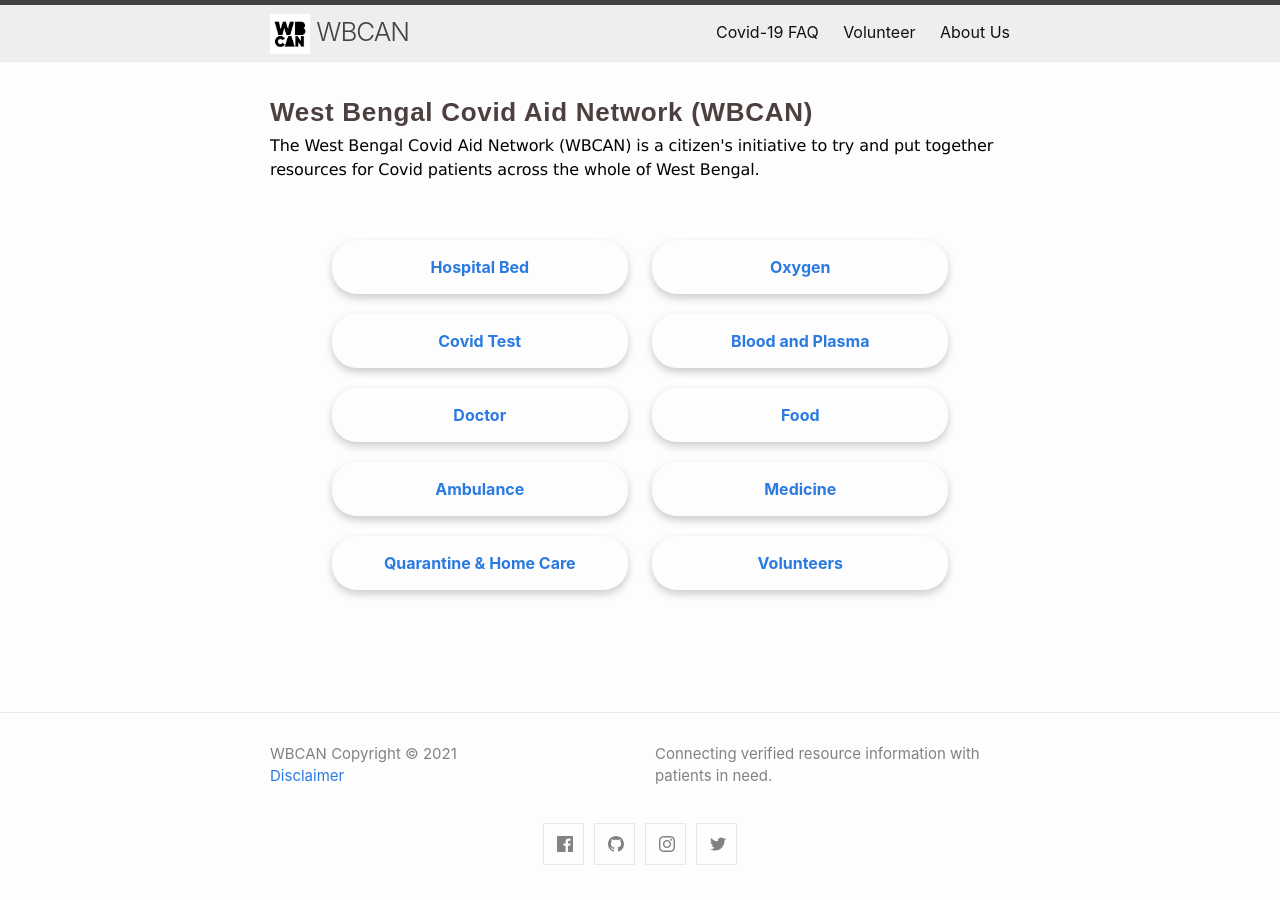
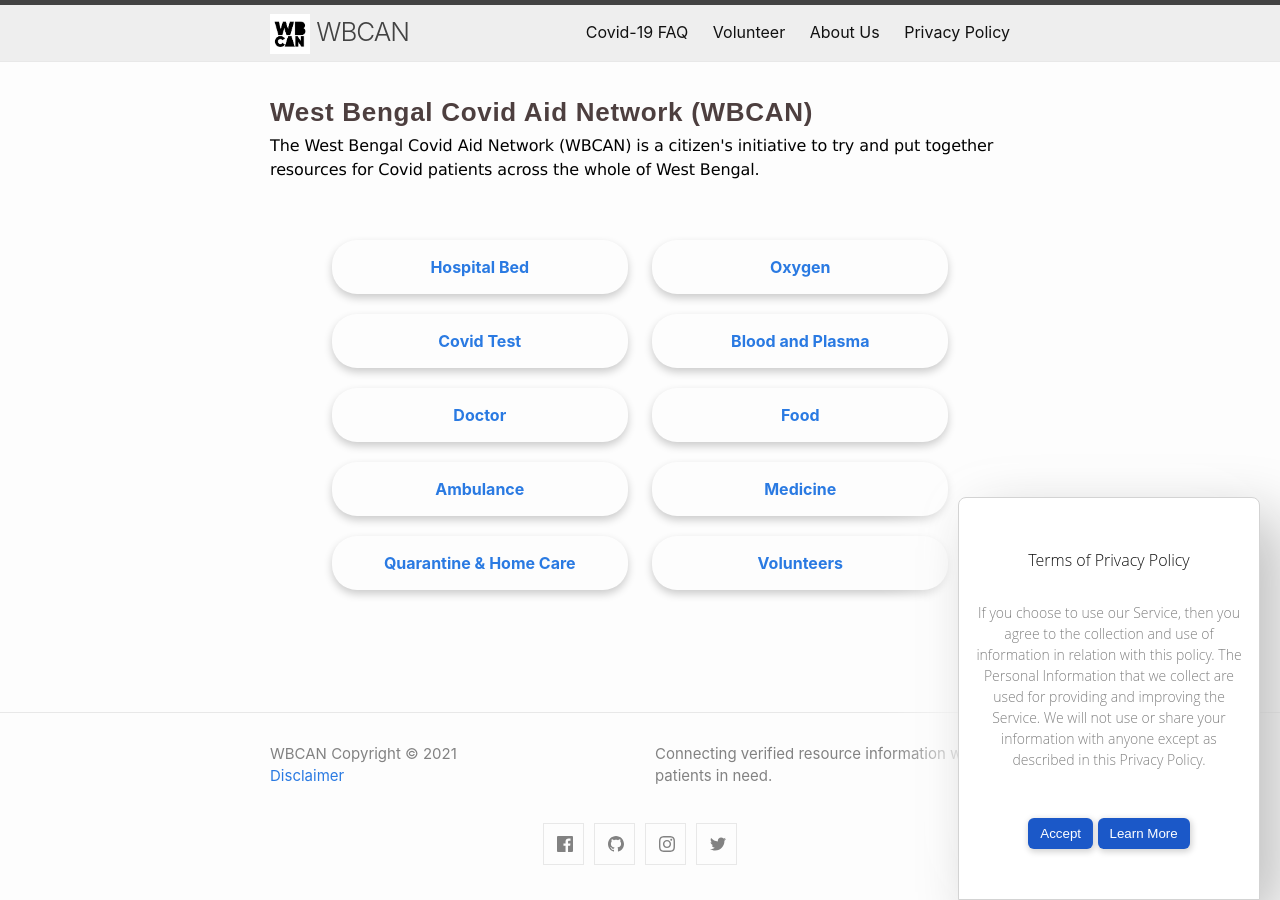
Before and after one commit to debjyoti0891/wecan-covidhelp, a Jekyll site: the page built from index.markdown, in a window 1280 px wide. Built offline with Jekyll 4.4.1, drawn with Linux system fonts in a browser that asks for light colours.

Commit message:
feat: added privcy policy pages

```diff
--- a/_config.yml
+++ b/_config.yml
@@ -18,12 +18,12 @@
 # You can create any custom variable you would like, and they will be accessible
 # in the templates via {{ site.myvariable }}.
 
-title:  WBCAN
+title: WBCAN
 author:
   disclaimer: /about/#disclaimer_id
   email:
   name: WBCAN Copyright © 2021
-tagline:  West Bengal Covid Aid Network (WBCAN)
+tagline: West Bengal Covid Aid Network (WBCAN)
 description: >-
   Connecting verified resource information with patients in need.
 
@@ -31,11 +31,10 @@ baseurl: "/" # the subpath of your site, e.g. /blog
 url: "http://www.wbcan.org" # the base hostname & protocol for your site, e.g. http://example.com
 minima:
   social_links:
-    github:  "debjyoti0891/wecan-covidhelp"
+    github: "debjyoti0891/wecan-covidhelp"
     facebook: "groups/338484847687812/"
     instagram: "wbcan_covidresources"
     twitter: "WBCAN2"
-
 
 # Build settings
 theme: minima
@@ -48,18 +47,17 @@ disqus:
   shortname: bdebjyoti
 
 header_pages:
-
   - resources.markdown
   - faq.markdown
   - contribute.markdown
   - about.markdown
+  - privacy.markdown
 
   # - oxygen.markdown
   # - beds.markdown
   # - blood.markdown
   # - food.markdown
 scholar:
-
   last_name: Bhattacharjee
   first_name: Debjyoti
 
@@ -72,7 +70,6 @@ scholar:
   source: /_bibliography/
   bibliography: papers.bib
   bibliography_template: bibtemplate
-
 
   replace_strings: true
   join_strings: true
@@ -92,9 +89,8 @@ social:
 
 logo: /wecan-covidhelp/assets/wbcan-logo.png
 webmaster_verifications:
- google: shmIemKrYpRAIcUmw2hZzRij1uySn9s55BGBbLBsOto
- bing: F0966E9DC4FDEE6F087ADCDD6E5F6743
-
+  google: shmIemKrYpRAIcUmw2hZzRij1uySn9s55BGBbLBsOto
+  bing: F0966E9DC4FDEE6F087ADCDD6E5F6743
 # Exclude from processing.
 # The following items will not be processed, by default.
 # Any item listed under the `exclude:` key here will be automatically added to
--- a/_sass/minima/custom-styles.scss
+++ b/_sass/minima/custom-styles.scss
@@ -1,2 +1,71 @@
 // Placeholder to allow defining custom styles that override everything else.
 // (Use `_sass/minima/custom-variables.scss` to override variable defaults)
+.privacy-card {
+  position: fixed;
+  bottom: 0;
+  right: 20px;
+  border-radius: 8px 8px 0 0;
+  border: 0.5px solid lightgray;
+  box-shadow: 20px 20px 60px #bebebe, -20px -20px 60px #ffffff;
+  background-color: white;
+  max-width: 300px;
+}
+
+.privacy-card div {
+  padding: 20px 10px;
+  text-align: center;
+}
+
+.privacy-card div h4 {
+  font-weight: 300;
+  font-family: "Open Sans", sans-serif;
+}
+
+.privacy-card div p {
+  font-weight: 100;
+  font-family: "Open Sans", sans-serif;
+  font-size: 14px;
+  color: gray;
+  line-height: 21px;
+}
+
+.privary-card-btn {
+  padding: 8px 12px;
+  border-radius: 6px;
+  box-shadow: 1px 2px 6px 1px lightgray;
+  background-color: rgb(27, 88, 200);
+  color: white;
+  border: 0;
+  cursor: pointer;
+}
+
+.privary-card-btn:hover {
+  box-shadow: 1px 2px 10px 1px gray;
+}
+
+.privacy-main {
+  display: flex;
+  flex-direction: column;
+  justify-content: center;
+  align-items: flex-start;
+  font-family: "Open Sans", sans-serif;
+}
+
+.privacy-main > .privacy-info {
+  margin: 10px 0;
+}
+
+.privacy-info h1 {
+  font-weight: 300;
+  transition: all 300ms ease-out;
+}
+
+.privacy-info h1:hover {
+  text-shadow: 2px 5px 10px gray;
+}
+
+.privacy-info p {
+  font-size: 14px;
+  font-weight: 200;
+  color: rgb(75, 73, 73);
+}
--- a/index.markdown
+++ b/index.markdown
@@ -58,23 +58,56 @@ Debjyoti Bhattacharjee is a Research and Development engineer at Compute System
 </a>
 
 <a href="{{ "/Medicine/" | relative_url}}" >
-    <div class="card">
-        <h4><b>Medicine</b></h4>
-    </div>
+
+<div class="card">
+<h4><b>Medicine</b></h4>
+</div>
 </a>
 
 <a href="{{ "/Quarantine/" | relative_url}}" >
-    <div class="card">
-        <h4><b>Quarantine & Home Care</b></h4>
-    </div>
+
+<div class="card">
+<h4><b>Quarantine & Home Care</b></h4>
+</div>
 </a>
 
 <a href="{{ "/volunteer/" | relative_url}}" >
-    <div class="card">
-        <h4><b>Volunteers</b></h4>
-    </div>
+
+<div class="card">
+<h4><b>Volunteers</b></h4>
+</div>
 </a>
 
+</div>
+<!-- <div class="privacy-card">
+    <div>
+        <h4>Terms of Privacy Policy</h4>
+        <p>If you choose to use our Service, then you agree to the collection and use of information in relation with this policy. The Personal Information that we collect are used for providing and improving the Service. We will not use or share your information with anyone except as described in this Privacy Policy.</p>
+        <div class="btns">
+            <button onclick="acceptPrivacyPolicy()" class="privary-card-btn">Accept</button>
+            <a href="/privacy/"><button class="privary-card-btn">Learn More</button></a>
+        </div>
+    </div>
+</div> -->
+<script>
+    function acceptPrivacyPolicy() {
+        window.localStorage.setItem("wbcan-privacy-polict-accepted", true)
+        console.log("You accepted our terms of services")
+        document.querySelector(".wrapper").removeChild(document.querySelector(".privacy-card"))
+    }
+    if (window.localStorage.getItem("wbcan-privacy-polict-accepted") != "true") {
+        var privacyCard = document.createElement("div")
+        privacyCard.classList = "privacy-card"
+        privacyCard.innerHTML = `
+        <div>
+            <h4>Terms of Privacy Policy</h4>
+            <p>If you choose to use our Service, then you agree to the collection and use of information in relation with this policy. The Personal Information that we collect are used for providing and improving the Service. We will not use or share your information with anyone except as described in this Privacy Policy.</p>
+            <div class="btns">
+                <button onclick="acceptPrivacyPolicy()" class="privary-card-btn">Accept</button>
+                <a href="/privacy/"><button class="privary-card-btn">Learn More</button></a>
+            </div>
+        </div>`
+        document.querySelector(".wrapper").appendChild(privacyCard)
+    }
 
-
-</div>
+</script>
```
Also changed, not shown: privacy.markdown (added, +75 -0 lines), 1 other file.
